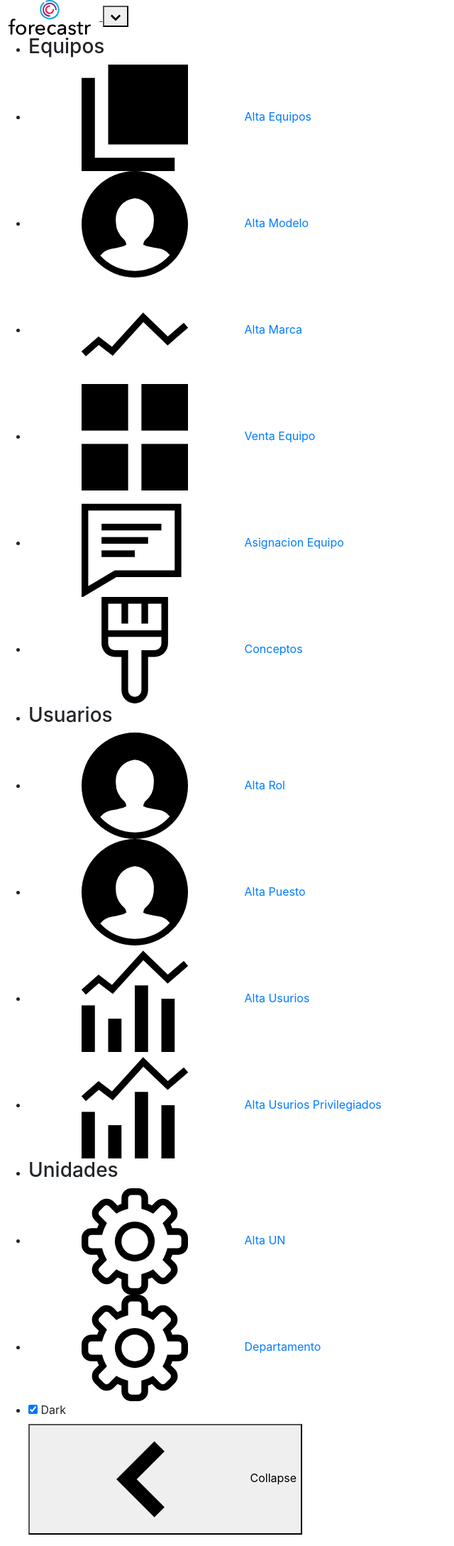
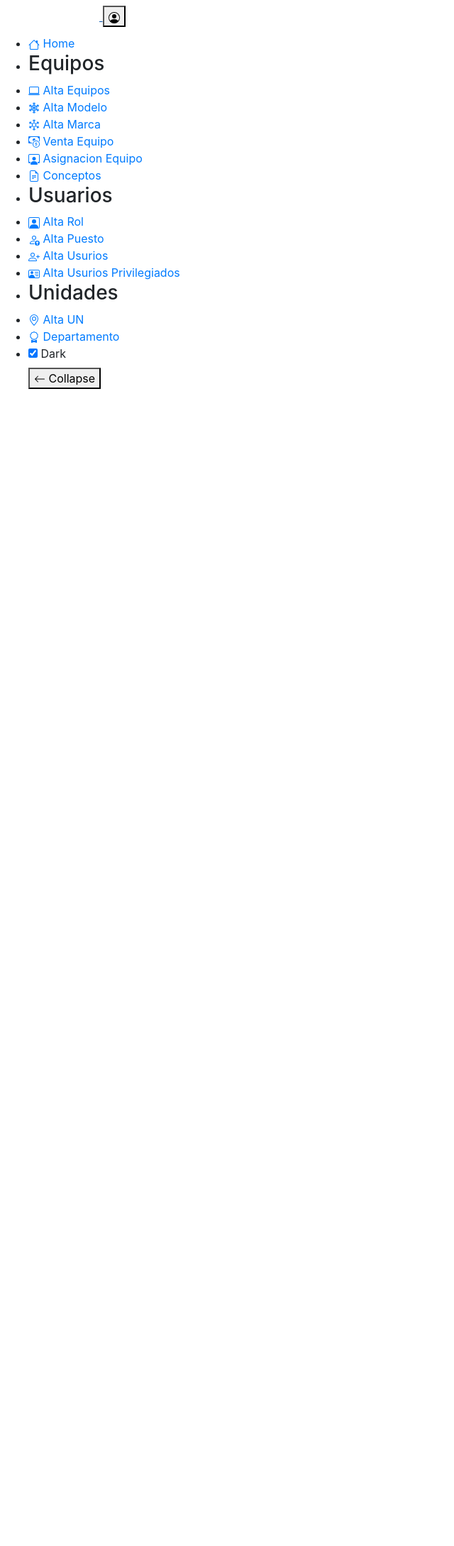
Before and after one commit to GMJAdrian97/EQUIPOSBACH, a PHP site: page /header.php in a window 1280 px wide. Shown: the whole page at 71% size, without its empty margins (0-640 px from the left). After the commit the page ends 548 px from the top, so only its background shows below. Run offline with PHP 8.4, Linux system fonts and the light colour scheme; some libraries are stand-ins or nearby versions.

Commit message:
Dasboasr casi concluido

```diff
--- a/componentes/header.php
+++ b/componentes/header.php
@@ -134,58 +35,75 @@
                 </svg>
             </a>
             <button class="toggle-mob-menu" aria-expanded="false" aria-label="open menu">
-            <svg width="20" height="20" aria-hidden="true">
-                <use xlink:href="#down"></use>
+            <svg xmlns="http://www.w3.org/2000/svg" width="16" height="16" fill="currentColor" class="bi bi-person-circle" viewBox="0 0 16 16">
+  <path d="M11 6a3 3 0 1 1-6 0 3 3 0 0 1 6 0z"/>
+  <path fill-rule="evenodd" d="M0 8a8 8 0 1 1 16 0A8 8 0 0 1 0 8zm8-7a7 7 0 0 0-5.468 11.37C3.242 11.226 4.805 10 8 10s4.757 1.225 5.468 2.37A7 7 0 0 0 8 1z"/>
 </svg>
             </button>
             <ul class="admin-menu">
+                <li>
+                    <a href="/EQUIPOSBACH/panel/views/index.php">
+                        <svg xmlns="http://www.w3.org/2000/svg" width="16" height="16" fill="currentColor"
+                            class="bi bi-house" viewBox="0 0 16 16">
+                            <path
+                                d="M8.707 1.5a1 1 0 0 0-1.414 0L.646 8.146a.5.5 0 0 0 .708.708L2 8.207V13.5A1.5 1.5 0 0 0 3.5 15h9a1.5 1.5 0 0 0 1.5-1.5V8.207l.646.647a.5.5 0 0 0 .708-.708L13 5.793V2.5a.5.5 0 0 0-.5-.5h-1a.5.5 0 0 0-.5.5v1.293L8.707 1.5ZM13 7.207V13.5a.5.5 0 0 1-.5.5h-9a.5.5 0 0 1-.5-.5V7.207l5-5 5 5Z" />
+                        </svg>
+                        <span>Home</span>
+                    </a>
+                </li>
                 <li class="menu-heading">
                     <h3>Equipos</h3>
                 </li>
                 <li>
                     <a href="/EQUIPOSBACH/panel/views/equipo/ctrlEquipo.php">
-                    <svg>
-                        <use xlink:href="#pages"></use>
+                    <svg xmlns="http://www.w3.org/2000/svg" width="16" height="16" fill="currentColor" class="bi bi-laptop" viewBox="0 0 16 16">
+  <path d="M13.5 3a.5.5 0 0 1 .5.5V11H2V3.5a.5.5 0 0 1 .5-.5h11zm-11-1A1.5 1.5 0 0 0 1 3.5V12h14V3.5A1.5 1.5 0 0 0 13.5 2h-11zM0 12.5h16a1.5 1.5 0 0 1-1.5 1.5h-13A1.5 1.5 0 0 1 0 12.5z"/>
 </svg>
                         <span>Alta Equipos</span>
                     </a>
                 </li>
                 <li>
                     <a href="/EQUIPOSBACH/panel/views/modelo/ctrlModelo.php">
-                    <svg>
-                        <use xlink:href="#users"></use>
+                    <svg xmlns="http://www.w3.org/2000/svg" width="16" height="16" fill="currentColor" class="bi bi-snow2" viewBox="0 0 16 16">
+  <path d="M8 16a.5.5 0 0 1-.5-.5v-1.293l-.646.647a.5.5 0 0 1-.707-.708L7.5 12.793v-1.086l-.646.647a.5.5 0 0 1-.707-.708L7.5 10.293V8.866l-1.236.713-.495 1.85a.5.5 0 1 1-.966-.26l.237-.882-.94.542-.496 1.85a.5.5 0 1 1-.966-.26l.237-.882-1.12.646a.5.5 0 0 1-.5-.866l1.12-.646-.884-.237a.5.5 0 1 1 .26-.966l1.848.495.94-.542-.882-.237a.5.5 0 1 1 .258-.966l1.85.495L7 8l-1.236-.713-1.849.495a.5.5 0 1 1-.258-.966l.883-.237-.94-.542-1.85.495a.5.5 0 0 1-.258-.966l.883-.237-1.12-.646a.5.5 0 1 1 .5-.866l1.12.646-.237-.883a.5.5 0 0 1 .966-.258l.495 1.849.94.542-.236-.883a.5.5 0 0 1 .966-.258l.495 1.849 1.236.713V5.707L6.147 4.354a.5.5 0 1 1 .707-.708l.646.647V3.207L6.147 1.854a.5.5 0 1 1 .707-.708l.646.647V.5a.5.5 0 0 1 1 0v1.293l.647-.647a.5.5 0 1 1 .707.708L8.5 3.207v1.086l.647-.647a.5.5 0 1 1 .707.708L8.5 5.707v1.427l1.236-.713.495-1.85a.5.5 0 1 1 .966.26l-.236.882.94-.542.495-1.85a.5.5 0 1 1 .966.26l-.236.882 1.12-.646a.5.5 0 0 1 .5.866l-1.12.646.883.237a.5.5 0 1 1-.26.966l-1.848-.495-.94.542.883.237a.5.5 0 1 1-.26.966l-1.848-.495L9 8l1.236.713 1.849-.495a.5.5 0 0 1 .259.966l-.883.237.94.542 1.849-.495a.5.5 0 0 1 .259.966l-.883.237 1.12.646a.5.5 0 0 1-.5.866l-1.12-.646.236.883a.5.5 0 1 1-.966.258l-.495-1.849-.94-.542.236.883a.5.5 0 0 1-.966.258L9.736 9.58 8.5 8.866v1.427l1.354 1.353a.5.5 0 0 1-.707.708l-.647-.647v1.086l1.354 1.353a.5.5 0 0 1-.707.708l-.647-.647V15.5a.5.5 0 0 1-.5.5z"/>
 </svg>
                         <span>Alta Modelo</span>
                     </a>
                 </li>
                 <li>
                     <a href="/EQUIPOSBACH/panel/views/marca/ctrlMarca.php">
-                    <svg>
-                        <use xlink:href="#trends"></use>
+                    <svg xmlns="http://www.w3.org/2000/svg" width="16" height="16" fill="currentColor" class="bi bi-snow3" viewBox="0 0 16 16">
+  <path d="M8 7.5a.5.5 0 1 0 0 1 .5.5 0 0 0 0-1z"/>
+  <path d="M8 16a.5.5 0 0 1-.5-.5v-1.293l-.646.647a.5.5 0 0 1-.707-.708L7.5 12.793v-1.51l-2.053-1.232-1.348.778-.495 1.85a.5.5 0 1 1-.966-.26l.237-.882-1.12.646a.5.5 0 0 1-.5-.866l1.12-.646-.883-.237a.5.5 0 1 1 .258-.966l1.85.495L5 9.155v-2.31l-1.4-.808-1.85.495a.5.5 0 1 1-.259-.966l.884-.237-1.12-.646a.5.5 0 0 1 .5-.866l1.12.646-.237-.883a.5.5 0 1 1 .966-.258l.495 1.849 1.348.778L7.5 4.717v-1.51L6.147 1.854a.5.5 0 1 1 .707-.708l.646.647V.5a.5.5 0 0 1 1 0v1.293l.647-.647a.5.5 0 1 1 .707.708L8.5 3.207v1.51l2.053 1.232 1.348-.778.495-1.85a.5.5 0 1 1 .966.26l-.236.882 1.12-.646a.5.5 0 0 1 .5.866l-1.12.646.883.237a.5.5 0 1 1-.26.966l-1.848-.495-1.4.808v2.31l1.4.808 1.849-.495a.5.5 0 1 1 .259.966l-.883.237 1.12.646a.5.5 0 0 1-.5.866l-1.12-.646.236.883a.5.5 0 1 1-.966.258l-.495-1.849-1.348-.778L8.5 11.283v1.51l1.354 1.353a.5.5 0 0 1-.707.708l-.647-.647V15.5a.5.5 0 0 1-.5.5zm2-6.783V6.783l-2-1.2-2 1.2v2.434l2 1.2 2-1.2z"/>
 </svg>
                         <span>Alta Marca</span>
                     </a>
                 </li>
                 <li>
                     <a href="/EQUIPOSBACH/panel/views/ticketCompra/ctrlTicketCompra.php">
-                    <svg>
-                        <use xlink:href="#collection"></use>
+                    <svg xmlns="http://www.w3.org/2000/svg" width="16" height="16" fill="currentColor" class="bi bi-cash-coin" viewBox="0 0 16 16">
+  <path fill-rule="evenodd" d="M11 15a4 4 0 1 0 0-8 4 4 0 0 0 0 8zm5-4a5 5 0 1 1-10 0 5 5 0 0 1 10 0z"/>
+  <path d="M9.438 11.944c.047.596.518 1.06 1.363 1.116v.44h.375v-.443c.875-.061 1.386-.529 1.386-1.207 0-.618-.39-.936-1.09-1.1l-.296-.07v-1.2c.376.043.614.248.671.532h.658c-.047-.575-.54-1.024-1.329-1.073V8.5h-.375v.45c-.747.073-1.255.522-1.255 1.158 0 .562.378.92 1.007 1.066l.248.061v1.272c-.384-.058-.639-.27-.696-.563h-.668zm1.36-1.354c-.369-.085-.569-.26-.569-.522 0-.294.216-.514.572-.578v1.1h-.003zm.432.746c.449.104.655.272.655.569 0 .339-.257.571-.709.614v-1.195l.054.012z"/>
+  <path d="M1 0a1 1 0 0 0-1 1v8a1 1 0 0 0 1 1h4.083c.058-.344.145-.678.258-1H3a2 2 0 0 0-2-2V3a2 2 0 0 0 2-2h10a2 2 0 0 0 2 2v3.528c.38.34.717.728 1 1.154V1a1 1 0 0 0-1-1H1z"/>
+  <path d="M9.998 5.083 10 5a2 2 0 1 0-3.132 1.65 5.982 5.982 0 0 1 3.13-1.567z"/>
 </svg>
                         <span>Venta Equipo</span>
                     </a>
                 </li>
                 <li>
                     <a href="/EQUIPOSBACH/panel/views/ticketPC/ctrlTicketPC.php">
-                    <svg>
-                        <use xlink:href="#comments"></use>
+                    <svg xmlns="http://www.w3.org/2000/svg" width="16" height="16" fill="currentColor" class="bi bi-person-workspace" viewBox="0 0 16 16">
+  <path d="M4 16s-1 0-1-1 1-4 5-4 5 3 5 4-1 1-1 1H4Zm4-5.95a2.5 2.5 0 1 0 0-5 2.5 2.5 0 0 0 0 5Z"/>
+  <path d="M2 1a2 2 0 0 0-2 2v9.5A1.5 1.5 0 0 0 1.5 14h.653a5.373 5.373 0 0 1 1.066-2H1V3a1 1 0 0 1 1-1h12a1 1 0 0 1 1 1v9h-2.219c.554.654.89 1.373 1.066 2h.653a1.5 1.5 0 0 0 1.5-1.5V3a2 2 0 0 0-2-2H2Z"/>
 </svg>
                         <span>Asignacion Equipo</span>
                     </a>
                 </li>
                 <li>
                     <a href="/EQUIPOSBACH/panel/views/renovacion/ctrlRenovacion.php">
-                    <svg>
-                        <use xlink:href="#appearance"></use>
+                    <svg xmlns="http://www.w3.org/2000/svg" width="16" height="16" fill="currentColor" class="bi bi-file-earmark-text" viewBox="0 0 16 16">
+  <path d="M5.5 7a.5.5 0 0 0 0 1h5a.5.5 0 0 0 0-1h-5zM5 9.5a.5.5 0 0 1 .5-.5h5a.5.5 0 0 1 0 1h-5a.5.5 0 0 1-.5-.5zm0 2a.5.5 0 0 1 .5-.5h2a.5.5 0 0 1 0 1h-2a.5.5 0 0 1-.5-.5z"/>
+  <path d="M9.5 0H4a2 2 0 0 0-2 2v12a2 2 0 0 0 2 2h8a2 2 0 0 0 2-2V4.5L9.5 0zm0 1v2A1.5 1.5 0 0 0 11 4.5h2V14a1 1 0 0 1-1 1H4a1 1 0 0 1-1-1V2a1 1 0 0 1 1-1h5.5z"/>
 </svg>
                         <span>Conceptos</span>
                     </a>
@@ -195,32 +113,36 @@
                 </li>
                 <li>
                     <a href="/EQUIPOSBACH/panel/views/rol/ctrlRol.php">
-                    <svg>
-                        <use xlink:href="#users"></use>
+                    <svg xmlns="http://www.w3.org/2000/svg" width="16" height="16" fill="currentColor" class="bi bi-person-square" viewBox="0 0 16 16">
+  <path d="M11 6a3 3 0 1 1-6 0 3 3 0 0 1 6 0z"/>
+  <path d="M2 0a2 2 0 0 0-2 2v12a2 2 0 0 0 2 2h12a2 2 0 0 0 2-2V2a2 2 0 0 0-2-2H2zm12 1a1 1 0 0 1 1 1v12a1 1 0 0 1-1 1v-1c0-1-1-4-6-4s-6 3-6 4v1a1 1 0 0 1-1-1V2a1 1 0 0 1 1-1h12z"/>
 </svg>
                         <span>Alta Rol</span>
                     </a>
                 </li>
                 <li>
                     <a href="/EQUIPOSBACH/panel/views/puesto/ctrlPuesto.php">
-                    <svg>
-                        <use xlink:href="#users"></use>
+                    <svg xmlns="http://www.w3.org/2000/svg" width="16" height="16" fill="currentColor" class="bi bi-person-up" viewBox="0 0 16 16">
+  <path d="M12.5 16a3.5 3.5 0 1 0 0-7 3.5 3.5 0 0 0 0 7Zm.354-5.854 1.5 1.5a.5.5 0 0 1-.708.708L13 11.707V14.5a.5.5 0 0 1-1 0v-2.793l-.646.647a.5.5 0 0 1-.708-.708l1.5-1.5a.5.5 0 0 1 .708 0ZM11 5a3 3 0 1 1-6 0 3 3 0 0 1 6 0ZM8 7a2 2 0 1 0 0-4 2 2 0 0 0 0 4Z"/>
+  <path d="M8.256 14a4.474 4.474 0 0 1-.229-1.004H3c.001-.246.154-.986.832-1.664C4.484 10.68 5.711 10 8 10c.26 0 .507.009.74.025.226-.341.496-.65.804-.918C9.077 9.038 8.564 9 8 9c-5 0-6 3-6 4s1 1 1 1h5.256Z"/>
 </svg>
                         <span>Alta Puesto</span>
                     </a>
                 </li>
                 <li>
                     <a href="/EQUIPOSBACH/panel/views/usuarios/ctrlUsuario.php">
-                    <svg>
-                        <use xlink:href="#charts"></use>
+                    <svg xmlns="http://www.w3.org/2000/svg" width="16" height="16" fill="currentColor" class="bi bi-person-plus" viewBox="0 0 16 16">
+  <path d="M6 8a3 3 0 1 0 0-6 3 3 0 0 0 0 6zm2-3a2 2 0 1 1-4 0 2 2 0 0 1 4 0zm4 8c0 1-1 1-1 1H1s-1 0-1-1 1-4 6-4 6 3 6 4zm-1-.004c-.001-.246-.154-.986-.832-1.664C9.516 10.68 8.289 10 6 10c-2.29 0-3.516.68-4.168 1.332-.678.678-.83 1.418-.832 1.664h10z"/>
+  <path fill-rule="evenodd" d="M13.5 5a.5.5 0 0 1 .5.5V7h1.5a.5.5 0 0 1 0 1H14v1.5a.5.5 0 0 1-1 0V8h-1.5a.5.5 0 0 1 0-1H13V5.5a.5.5 0 0 1 .5-.5z"/>
 </svg>
                         <span>Alta Usurios</span>
                     </a>
                 </li>
                 <li>
                     <a href="/EQUIPOSBACH/panel/views/altausuariopri/crtlAlta.php">
-                    <svg>
-                        <use xlink:href="#charts"></use>
+                    <svg xmlns="http://www.w3.org/2000/svg" width="16" height="16" fill="currentColor" class="bi bi-person-vcard" viewBox="0 0 16 16">
+  <path d="M5 8a2 2 0 1 0 0-4 2 2 0 0 0 0 4Zm4-2.5a.5.5 0 0 1 .5-.5h4a.5.5 0 0 1 0 1h-4a.5.5 0 0 1-.5-.5ZM9 8a.5.5 0 0 1 .5-.5h4a.5.5 0 0 1 0 1h-4A.5.5 0 0 1 9 8Zm1 2.5a.5.5 0 0 1 .5-.5h3a.5.5 0 0 1 0 1h-3a.5.5 0 0 1-.5-.5Z"/>
+  <path d="M2 2a2 2 0 0 0-2 2v8a2 2 0 0 0 2 2h12a2 2 0 0 0 2-2V4a2 2 0 0 0-2-2H2ZM1 4a1 1 0 0 1 1-1h12a1 1 0 0 1 1 1v8a1 1 0 0 1-1 1H8.96c.026-.163.04-.33.04-.5C9 10.567 7.21 9 5 9c-2.086 0-3.8 1.398-3.984 3.181A1.006 1.006 0 0 1 1 12V4Z"/>
 </svg>
                         <span>Alta Usurios Privilegiados</span>
                     </a>
@@ -230,16 +152,18 @@
                 </li>
                 <li>
                     <a href="/EQUIPOSBACH/panel/views/un/ctrlUn.php">
-                    <svg>
-                        <use xlink:href="#options"></use>
+                    <svg xmlns="http://www.w3.org/2000/svg" width="16" height="16" fill="currentColor" class="bi bi-geo-alt" viewBox="0 0 16 16">
+  <path d="M12.166 8.94c-.524 1.062-1.234 2.12-1.96 3.07A31.493 31.493 0 0 1 8 14.58a31.481 31.481 0 0 1-2.206-2.57c-.726-.95-1.436-2.008-1.96-3.07C3.304 7.867 3 6.862 3 6a5 5 0 0 1 10 0c0 .862-.305 1.867-.834 2.94zM8 16s6-5.686 6-10A6 6 0 0 0 2 6c0 4.314 6 10 6 10z"/>
+  <path d="M8 8a2 2 0 1 1 0-4 2 2 0 0 1 0 4zm0 1a3 3 0 1 0 0-6 3 3 0 0 0 0 6z"/>
 </svg>
                         <span>Alta UN</span>
                     </a>
                 </li>
                 <li>
                     <a href="/EQUIPOSBACH/panel/views/departamento/ctrlDepartamento.php">
-                    <svg>
-                        <use xlink:href="#options"></use>
+                    <svg xmlns="http://www.w3.org/2000/svg" width="16" height="16" fill="currentColor" class="bi bi-award" viewBox="0 0 16 16">
+  <path d="M9.669.864 8 0 6.331.864l-1.858.282-.842 1.68-1.337 1.32L2.6 6l-.306 1.854 1.337 1.32.842 1.68 1.858.282L8 12l1.669-.864 1.858-.282.842-1.68 1.337-1.32L13.4 6l.306-1.854-1.337-1.32-.842-1.68L9.669.864zm1.196 1.193.684 1.365 1.086 1.072L12.387 6l.248 1.506-1.086 1.072-.684 1.365-1.51.229L8 10.874l-1.355-.702-1.51-.229-.684-1.365-1.086-1.072L3.614 6l-.25-1.506 1.087-1.072.684-1.365 1.51-.229L8 1.126l1.356.702 1.509.229z"/>
+  <path d="M4 11.794V16l4-1 4 1v-4.206l-2.018.306L8 13.126 6.018 12.1 4 11.794z"/>
 </svg>
                         <span>Departamento</span>
                     </a>
@@ -253,8 +177,8 @@
                         </label>
                     </div>
                     <button class="collapse-btn" aria-expanded="true" aria-label="collapse menu">
-                    <svg aria-hidden="true">
-                        <use xlink:href="#collapse"></use>
+                    <svg xmlns="http://www.w3.org/2000/svg" width="16" height="16" fill="currentColor" class="bi bi-arrow-left" viewBox="0 0 16 16">
+  <path fill-rule="evenodd" d="M15 8a.5.5 0 0 0-.5-.5H2.707l3.147-3.146a.5.5 0 1 0-.708-.708l-4 4a.5.5 0 0 0 0 .708l4 4a.5.5 0 0 0 .708-.708L2.707 8.5H14.5A.5.5 0 0 0 15 8z"/>
 </svg>
                         <span>Collapse</span>
                     </button>
```
Also changed, not shown: other parts of componentes/header.php (+1 -100 lines), panel/views/index.php (+4 -3 lines), panel/views/login/viewLog.php (added). Lines whose indentation alone changed are shown as unchanged.
